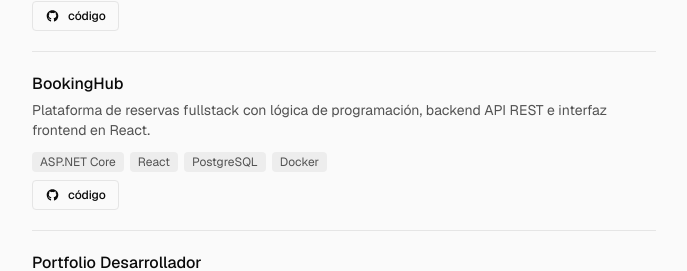
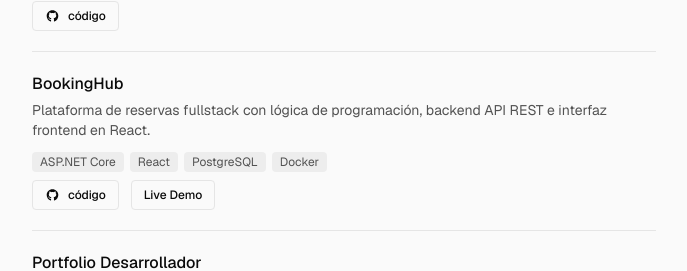
Before and after one commit to lautaro-sabena/PortfolioBackend, a Next.js app in the folder portfolio/: page / in a window 1280 px wide. Shown: the part 1060-1331 px from the top of the page, without its empty margins (296-983 px from the left). Built offline with nearby package versions, Linux system fonts and the light colour scheme.

Commit message:
feat: add live demo links to projects and update translations for live demo text

```diff
--- a/portfolio/src/components/Projects.tsx
+++ b/portfolio/src/components/Projects.tsx
@@ -22,6 +22,7 @@ export default function Projects() {
       description: translated?.description || original.description,
       technologies: original.technologies,
       github: original.github,
+      live: original.live,
     };
   };
 
@@ -66,6 +67,7 @@ export default function Projects() {
                     </span>
                   ))}
                 </div>
+                <div className="flex flex-wrap gap-3">
                   {projectInfo.github && (
                     <a
                       href={projectInfo.github}
@@ -77,6 +79,17 @@ export default function Projects() {
                       {t("projects.source")}
                     </a>
                   )}
+                  {project.live && (
+                    <a
+                      href={project.live}
+                      target="_blank"
+                      rel="noopener noreferrer"
+                      className="inline-flex items-center gap-2 px-3 py-1.5 text-xs font-medium text-foreground bg-background border border-foreground/20 rounded hover:border-foreground/50 transition-colors"
+                    >
+                      {t("projects.liveDemo")}
+                    </a>
+                  )}
+                </div>
               </motion.article>
             );
           })}
--- a/portfolio/src/data/projects.ts
+++ b/portfolio/src/data/projects.ts
@@ -18,6 +18,7 @@ export const projects: Project[] = [
     description: "Fullstack booking platform with scheduling logic, REST API backend and React frontend interface.",
     technologies: ["ASP.NET Core", "React", "PostgreSQL", "Docker"],
     github: "https://github.com/lautaro-sabena/BookingHubAPI",
+    live: "https://bookinghubapi-frontend-h0ui.onrender.com",
   },
   {
     name: "Developer Portfolio",
--- a/portfolio/src/data/translations/en.json
+++ b/portfolio/src/data/translations/en.json
@@ -19,6 +19,7 @@
   "projects": {
     "title": "Selected Work",
     "source": "source",
+    "liveDemo": "Live Demo",
     "list": [
       {
         "name": "TaskFlow API",
--- a/portfolio/src/data/translations/es.json
+++ b/portfolio/src/data/translations/es.json
@@ -19,6 +19,7 @@
   "projects": {
     "title": "Proyectos Destacados",
     "source": "código",
+    "liveDemo": "Live Demo",
     "list": [
       {
         "name": "TaskFlow API",
```
Lines whose indentation alone changed are shown as unchanged.
